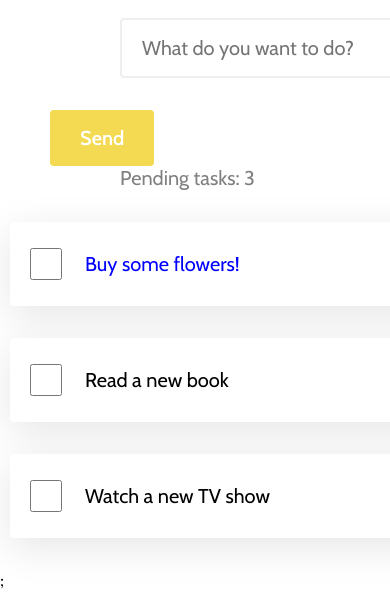
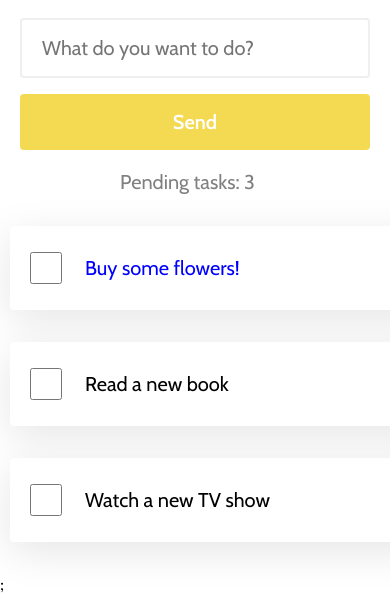
Before and after one commit to eugeneqg/to_do_app, a React app: page / in a window 390 px wide. Shown: the part 402-995 px from the top of the page. Built offline with nearby package versions, Linux system fonts and the light colour scheme.

Commit message:
added mobile version

```diff
--- a/src/components/makePost/makePost.css
+++ b/src/components/makePost/makePost.css
@@ -32,3 +32,70 @@
     box-shadow: none;
     transition:  box-shadow linear 0.2s;
 }
+
+@media (max-width: 900px) {
+    .post-input {
+        width: 570px;
+        height: 60px;
+        border: solid 2px #EFEFEF;
+        border-radius: 4px;
+        padding: 0;
+
+        text-indent: 16px;
+        font-family: 'Cabin', sans-serif;
+        font-size: 20px;
+        font-weight: 400;
+        color: #808080;
+        text-indent: 20px;
+
+        margin: 32px auto;
+
+        box-sizing: border-box;
+        margin-bottom: 32px;
+    }
+}
+
+@media (max-width: 480px) {
+
+    .post-input {
+        display: flex;
+        width: 100%;
+        height: 60px;
+        border: solid 2px #EFEFEF;
+        border-radius: 4px;
+        padding: 0;
+
+        text-indent: 16px;
+        font-family: 'Cabin', sans-serif;
+        font-size: 20px;
+        font-weight: 400;
+        color: #808080;
+        text-indent: 20px;
+
+        margin: 20px auto;
+
+        box-sizing: border-box;
+        margin-bottom: 16px;
+    }
+
+    .post-button {
+        display: flex;
+        background-color: #F4DA53;
+        border: none;
+        border-radius: 4px;
+
+        font-family: 'Cabin', sans-serif;
+        font-size: 20px;
+        font-weight: 600;
+        color: white;
+
+        justify-content: center;
+        padding: 16px 0;
+
+        width: 100%;
+        box-shadow: none;
+        margin: 0 auto;
+        margin-bottom: 20px;
+        transition:  box-shadow linear 0.2s;
+    }
+}
```
